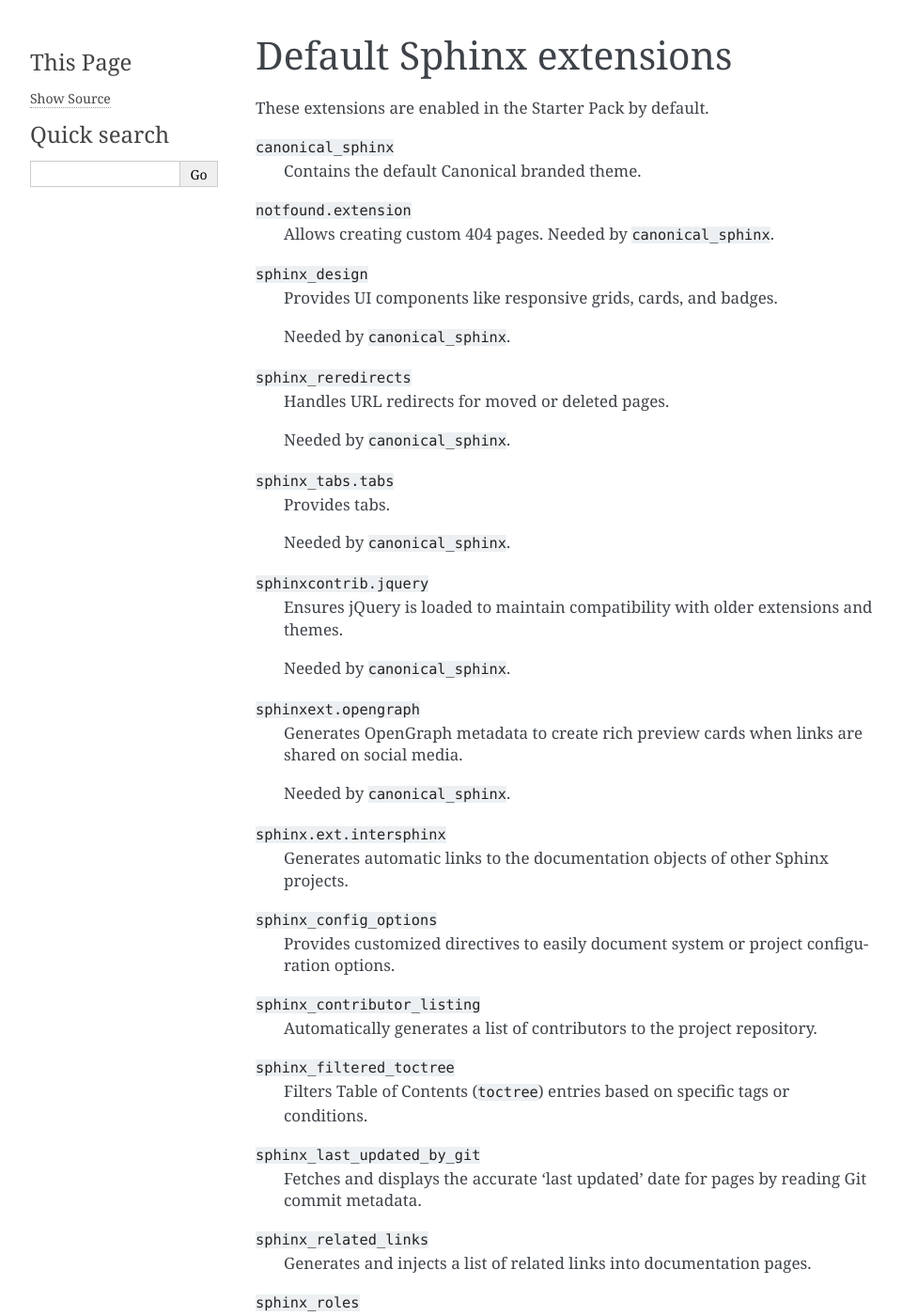
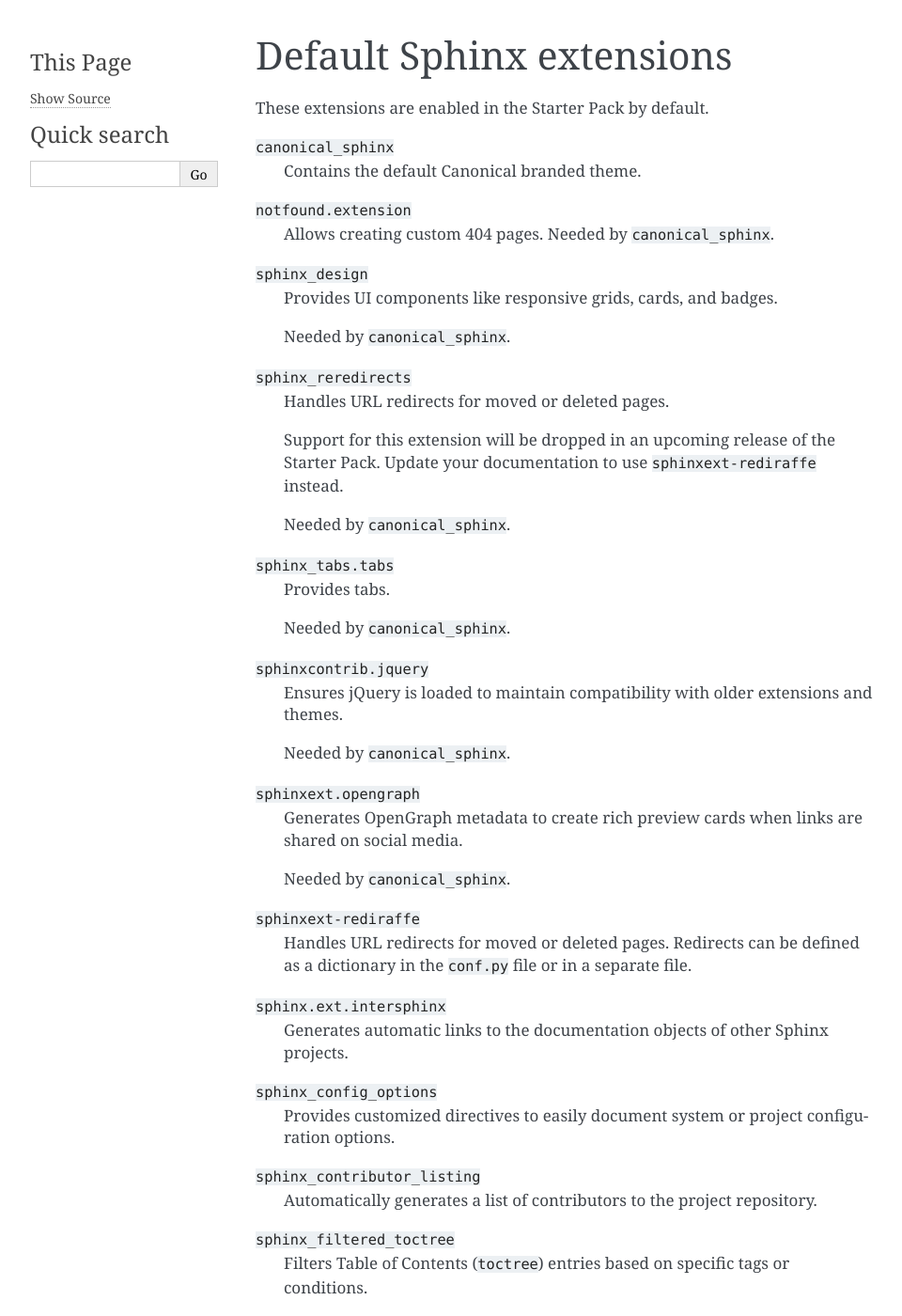
Before and after one commit to canonical/sphinx-docs-starter-pack, a Sphinx documentation site: the page built from docs/reference/default-extensions.rst, in a window 1280 px wide and 1400 px high. Shown: the whole window at 94% size, without its empty margins (148-1108 px from the left). Built offline with Sphinx 7.4.7, drawn with Linux system fonts in a browser that asks for light colours; pages that are not in the unit, such as notebooks, are missing from menus.

Commit message:
feat: make rediraffe the default for redirects

```diff
--- a/docs/conf.py
+++ b/docs/conf.py
@@ -217,22 +217,13 @@ sitemap_excludes = [
 # Redirects #
 #############
 
-# To set up redirects: https://documatt.gitlab.io/sphinx-reredirects/usage.html
-# For example: 'explanation/old-name.html': '../how-to/prettify.html',
+# Add redirects to the 'redirects.txt' file
+# https://sphinxext-rediraffe.readthedocs.io/en/latest/
 
 # To set up redirects in the Read the Docs project dashboard:
 # https://docs.readthedocs.io/en/stable/guides/redirects.html
 
-# NOTE: If undefined, set to None, or empty,
-#       the sphinx_reredirects extension will be disabled.
-
-redirects = {
-    'reference/doc-cheat-sheet-myst/': '../myst-syntax-reference',
-    'reference/doc-cheat-sheet/': '../rst-syntax-reference',
-    'reference/style-guide-myst/': '../myst-syntax-reference',
-    'reference/style-guide/': '../rst-syntax-reference',
-    'how-to/migrate-from-pre-extension': '../update-starter-packs/pre-extension/'
-}
+rediraffe_redirects = "redirects.txt"
 
 
 ###########################
@@ -283,6 +274,7 @@ extensions = [
     "canonical_sphinx",
     "notfound.extension",
     "sphinx_design",
+    "sphinxext.rediraffe",
     "sphinx_reredirects",
     "sphinx_tabs.tabs",
     "sphinxcontrib.jquery",
--- a/docs/reference/default-extensions.rst
+++ b/docs/reference/default-extensions.rst
@@ -23,6 +23,9 @@ These extensions are enabled in the Starter Pack by default.
 ``sphinx_reredirects``
    Handles URL redirects for moved or deleted pages.
 
+   Support for this extension will be dropped in an upcoming release of the Starter
+   Pack. Update your documentation to use ``sphinxext-rediraffe`` instead.
+
    Needed by ``canonical_sphinx``.
 
 ``sphinx_tabs.tabs``
@@ -39,6 +42,10 @@ These extensions are enabled in the Starter Pack by default.
    Generates OpenGraph metadata to create rich preview cards when links are shared on social media.
 
    Needed by ``canonical_sphinx``.
+
+``sphinxext-rediraffe``
+   Handles URL redirects for moved or deleted pages. Redirects can be defined as a
+   dictionary in the ``conf.py`` file or in a separate file.
 
 ``sphinx.ext.intersphinx``
    Generates automatic links to the documentation objects of other Sphinx projects.
--- a/docs/requirements.txt
+++ b/docs/requirements.txt
@@ -10,6 +10,7 @@ sphinx-reredirects
 sphinx-tabs
 sphinxcontrib-jquery
 sphinxext-opengraph
+sphinxext-rediraffe~=0.3
 
 # Extra extensions, previously bundled as canonical-sphinx-extensions
 sphinx-config-options>=0.1.0
```
Also changed, not shown: CHANGELOG.md (+3 -0 lines), docs/redirects.txt (added, +15 -0 lines).
